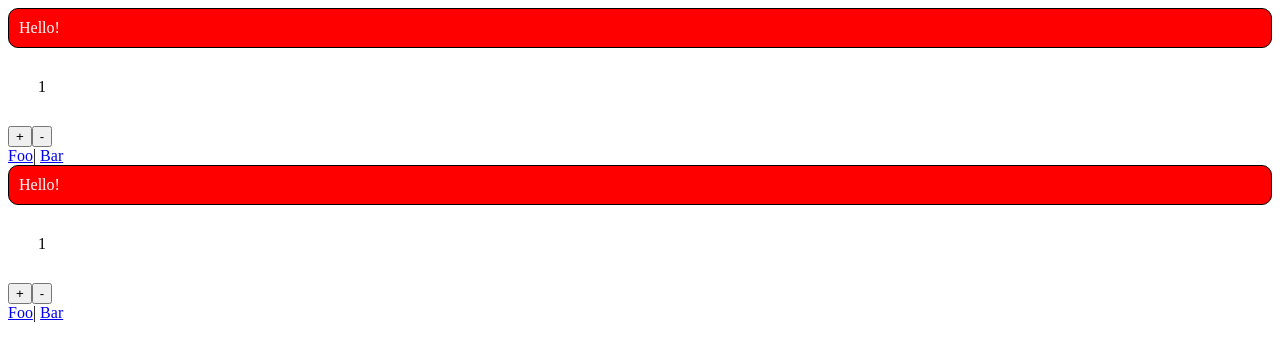
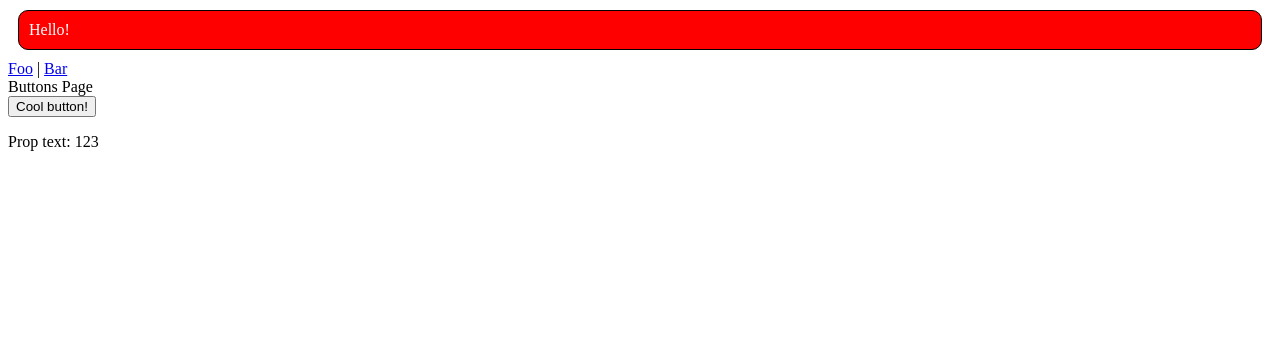
Before and after one commit to Yaniddze/VueApplication, a Vue app: page /bar in a window 1280 px wide. Shown: the top 356 px of the page. Built offline with nearby package versions, Linux system fonts and the light colour scheme.

Commit message:
:sparkles: Add buttons page

```diff
--- a/src/App.vue
+++ b/src/App.vue
@@ -1,10 +1,9 @@
 <template>
   <div>
-    <div class="newApp">
+    <div class="header">
       Hello!
     </div>
-    <Counter/>
-    <router-link to="/foo">Foo</router-link>|
+    <router-link to="/foo">Foo</router-link> |
     <router-link to="/bar">Bar</router-link>
     <router-view />
   </div>
@@ -12,23 +11,20 @@
 
 <script lang="ts">
   import { defineComponent } from 'vue';
-  import Counter from './components/Counter.vue';
 
   export default defineComponent({
     name: 'App',
-    components: {
-      Counter,
-    },
   });
 </script>
 
 <style scoped lang="scss">
-  .newApp {
+  .header {
     background: red;
     border: 1px solid black;
     border-radius: 10px;
     color: white;
     padding: 10px;
+    margin: 10px;
 
     &:hover {
       cursor: pointer;
--- a/src/config/routerConfig.ts
+++ b/src/config/routerConfig.ts
@@ -1,17 +1,20 @@
 import { createRouter, createWebHistory, RouteRecordRaw } from 'vue-router';
-import Counter from '@/components/Counter.vue';
-import App from '@/App.vue';
+import CounterPage from '@/pages/CounterPage.vue';
+import ButtonsPage from '@/pages/ButtonsPage.vue';
 
 const routes: RouteRecordRaw[] = [
   {
     path: '/foo',
-    component: Counter,
+    component: CounterPage,
     name: 'foo,',
   },
   {
     path: '/bar',
-    component: App,
+    component: ButtonsPage,
     name: 'bar',
+    props: {
+      myProp: 123,
+    },
   },
 ];
 
--- /dev/null
+++ b/src/pages/ButtonsPage.vue
@@ -0,0 +1,28 @@
+<template>
+  <div>
+    Buttons Page
+  </div>
+  <div>
+    <button>
+      Cool button!
+    </button>
+    <p>
+      Prop text: {{ myProp }}
+    </p>
+  </div>
+</template>
+
+<script lang="ts">
+  import { defineComponent } from 'vue';
+
+  export default defineComponent({
+    name: 'ButtonsPage',
+    props: {
+      myProp: String,
+    },
+  });
+</script>
+
+<style>
+
+</style>
```
Also changed, not shown: src/pages/CounterPage.vue (renamed from src/components/Counter.vue).
